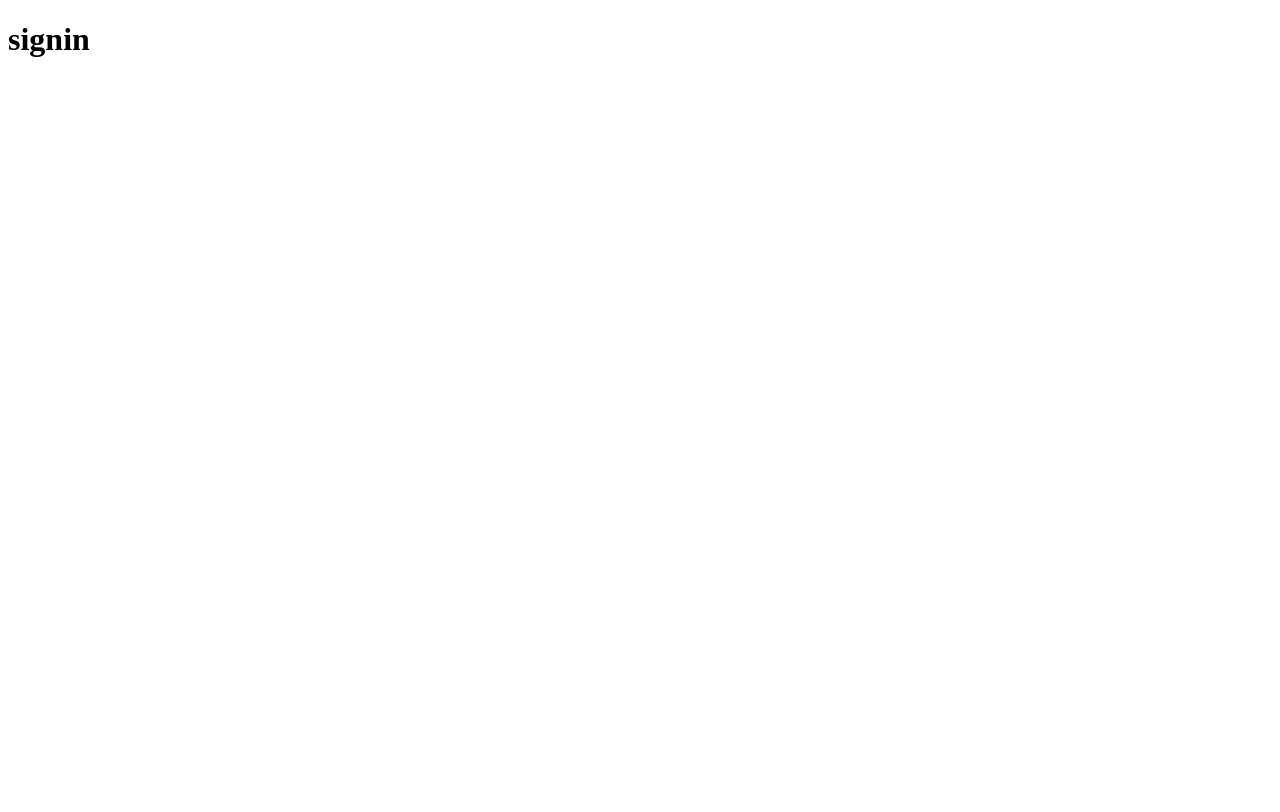
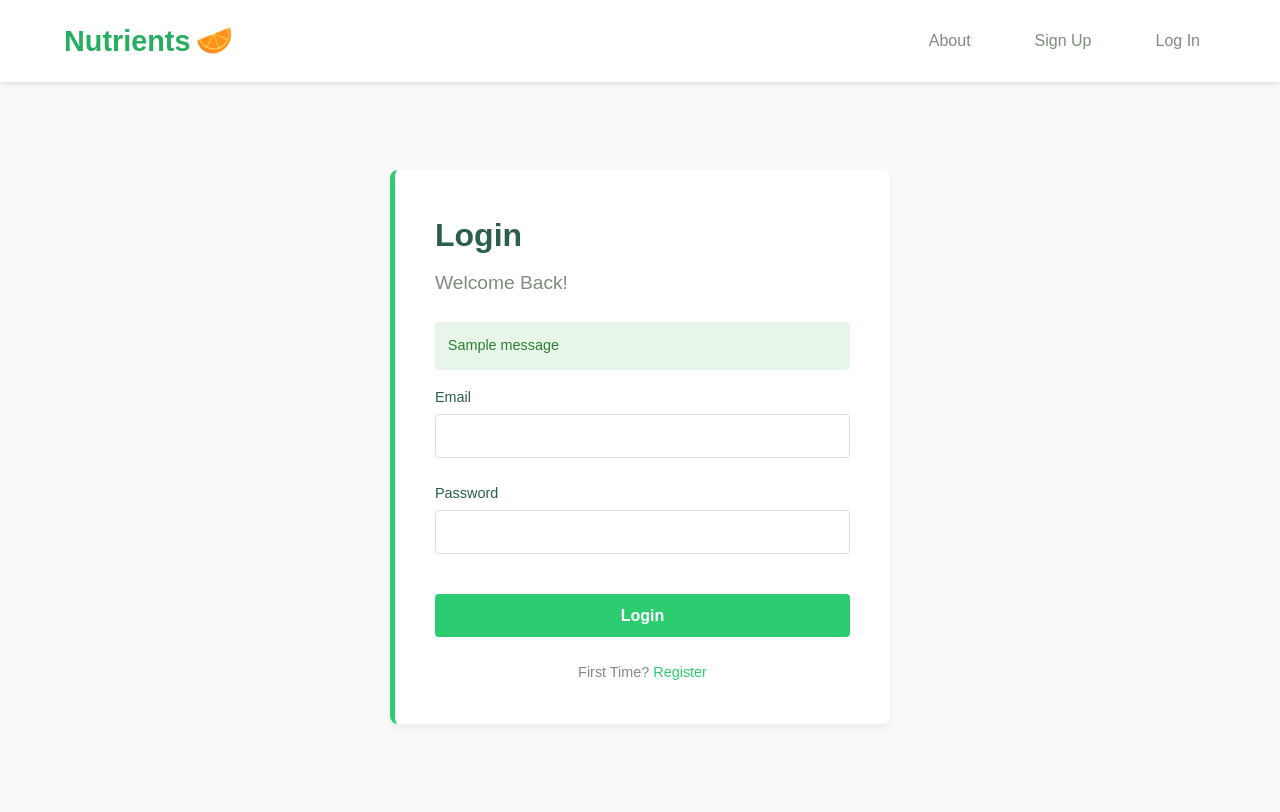
Before and after one commit to SivirGlide/Nutrients, a Flask app: page /auth/signin in a window 1280 px wide. Before the commit the page is almost empty. Before the commit the page ends 57 px from the top, so only its background shows below. Run offline with Flask 3, Linux system fonts and the light colour scheme; one stand-in notice (Sample message) is shown.

Commit message:
made login page

```diff
--- a/src/services/auth_services/AuthService.py
+++ b/src/services/auth_services/AuthService.py
@@ -40,8 +40,6 @@ class AuthService:
             validationerrors.append(error)
             return False, validationerrors
 
-        #run a check to see if email already exists in db
-
         #password is atleast 6 characters long and contains a capital letter
         password = signupform.get("Password")
         if len(password) < 6:
@@ -54,5 +52,7 @@ class AuthService:
             validationerrors.append(error)
             return False, validationerrors
 
-        print('form is valid sending you to the dashboard!')
+        # run a check to see if email already exists in db
+
+        print('form is valid attempting to contact database...')
         return True, None
--- a/templates/signin.html
+++ b/templates/signin.html
@@ -1,10 +1,42 @@
-<!DOCTYPE html>
-<html lang="en">
-<head>
-    <meta charset="UTF-8">
-    <title>Title</title>
-</head>
-<body>
-    <h1>signin</h1>
-</body>
-</html>
+{% extends "base.html" %}
+
+{% block content %}
+<div class="signup-container">
+    <div class="signup-form-container">
+
+        <h2 class="signup-title">Login</h2>
+        <p class="signup-text">Welcome Back!</p>
+
+        <!-- Display flash messages -->
+        {% with messages = get_flashed_messages(with_categories=true) %}
+            {% if messages %}
+                {% for category, message in messages %}
+                    <div class="error-message {% if category %}{{ category }}{% endif %}">
+                        {{ message }}
+                    </div>
+                {% endfor %}
+            {% endif %}
+        {% endwith %}
+
+        <!-- Display form errors -->
+        {% if error %}
+        <div class="error-message">{{ error }}</div>
+        {% endif %}
+        <form class="signup-form" method="POST" action="/auth/signin">
+            <div class="form-group">
+                <label for="email">Email</label>
+                <input type="email" id="email" name="email" required>
+            </div>
+            <div class="form-group">
+                <label for="password">Password</label>
+                <input type="password" id="password" name="password" required>
+            </div>
+            <button type="submit" class="primary-btn signup-btn">Login</button>
+        </form>
+
+        <div class="signup-footer">
+            First Time? <a href="/auth/signup">Register</a>
+        </div>
+    </div>
+</div>
+{% endblock %}
```
